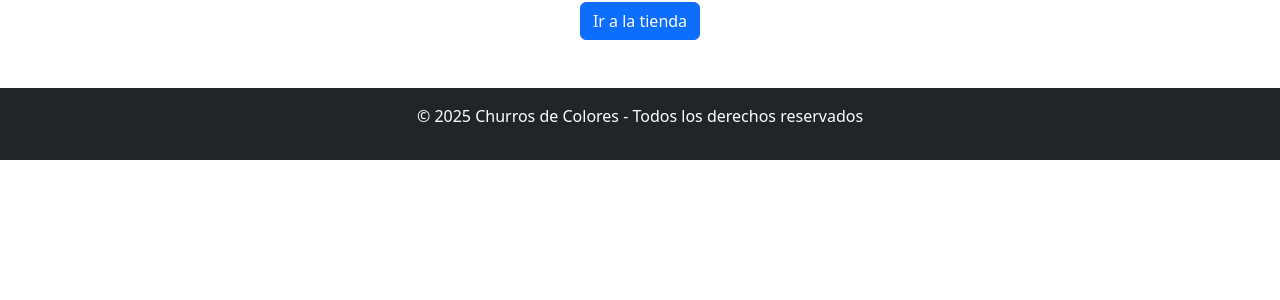
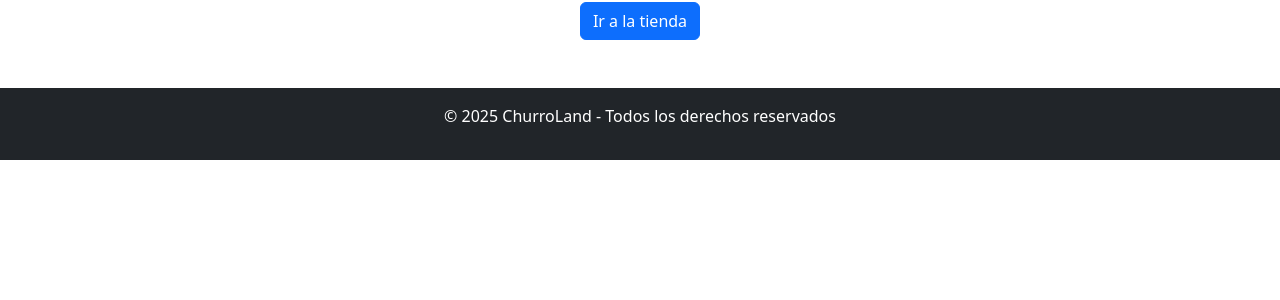
Before and after one commit to xdogui/churroland, a Flask app: page /cart in a window 1280 px wide. Shown: the part 190-490 px from the top of the page. Run offline with Flask 3, Linux system fonts and the light colour scheme.

Commit message:
Update base.html
cambiar footer

```diff
--- a/templates/base.html
+++ b/templates/base.html
@@ -30,7 +30,7 @@
 
     <!-- Footer -->
     <footer class="bg-dark text-white text-center py-3 mt-5">
-        <p>© 2025 Churros de Colores - Todos los derechos reservados</p>
+        <p>© 2025 ChurroLand - Todos los derechos reservados</p>
     </footer>
 </body>
 </html>
```
